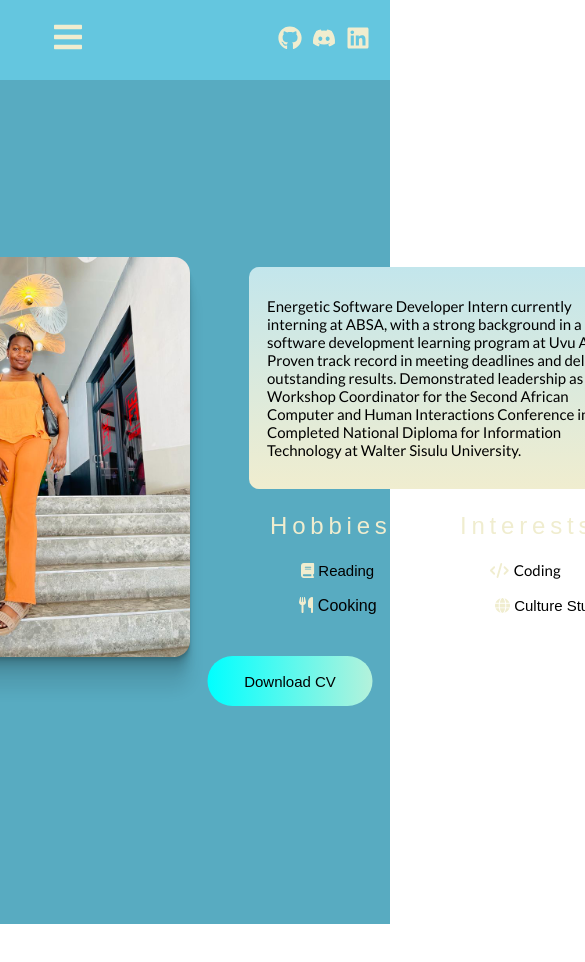
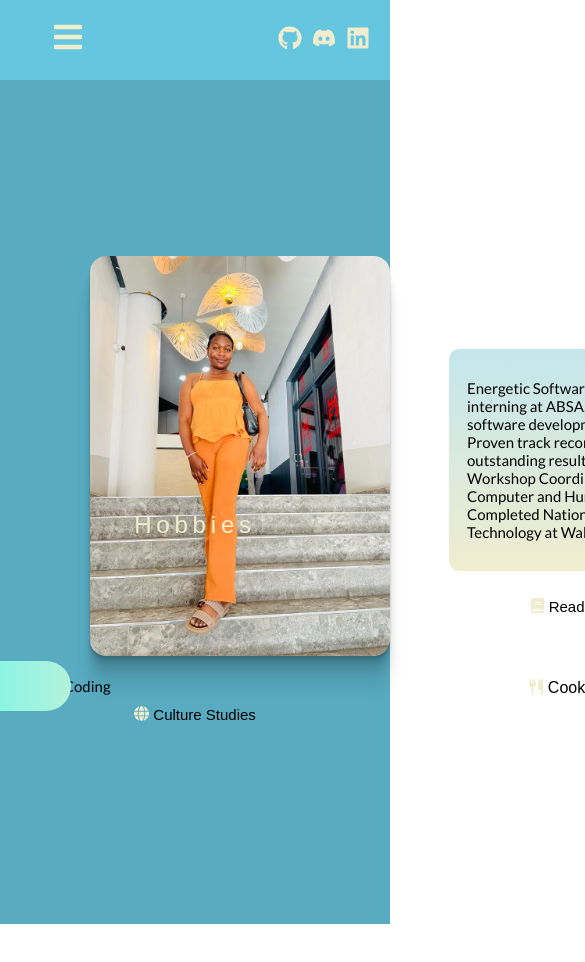
Before and after one commit to Sikhuphela/Port, a React (Create React App) app: page /about in a window 390 px wide. Shown: the top 962 px of the page, 585 px wide, since content can reach past the window. Before the commit the page ends 932 px from the top, so only its background shows below. Built offline with nearby package versions, Linux system fonts and the light colour scheme.

Commit message:
Added media queries for about me page

```diff
--- a/src/Pages/About.css
+++ b/src/Pages/About.css
@@ -2,7 +2,7 @@
   .about {
     display: flex;
     flex-direction: column;
-    background-color: #58ABC1;
+    background-color: #58abc1;
     min-height: 100vh;
     padding: 20px;
 
@@ -41,11 +41,13 @@
     font-family: Arial, Helvetica, sans-serif;
     font-size: 16px;
     font-family: 400;
-    left: -30px;
-    text-align: center;
+    left: 0;
     line-height: normal;
     position: absolute;
     bottom:75px;
+    width: 107px;
+    text-align: center;
+    margin: 20px auto;
     width: 100%;
 
   }
@@ -379,3 +381,48 @@
   button:active {
     background: linear-gradient(32deg, cyan, #f0edcf, #ffeb3b, #03a9f4);
   }
+  @media screen and (max-width: 768px) {
+    .about .group {
+      height: auto; /* Adjust height for smaller screens */
+      left: 0; /* Adjust position for smaller screens */
+    }
+
+    .about .IMG {
+      height: auto; /* Adjust height for smaller screens */
+      width: 100%;
+      left: 0; /* Adjust position for smaller screens */
+      border-radius: 0; /* Remove border radius for smaller screens */
+    }
+
+    .about .cooking {
+      position: static; /* Change position to static for smaller screens */
+      width: 100%;
+      text-align: center;
+      margin: 20px auto;
+    }
+
+    .about .div {
+      left: 0; /* Adjust position for smaller screens */
+      width: 100%;
+      text-align: center;
+    }
+
+    .about .text-wrapper-2,
+    .about .text-wrapper-3,
+    .about .text-wrapper-4,
+    .about .text-wrapper-5 {
+      position: static; /* Change position to static for smaller screens */
+      width: 100%;
+      text-align: center;
+    }
+
+    .about .group-2 {
+      position: static; /* Change position to static for smaller screens */
+      width: 100%;
+    }
+
+    .about .btn {
+      position: static; /* Change position to static for smaller screens */
+      width: 100%;
+    }
+  }
```
